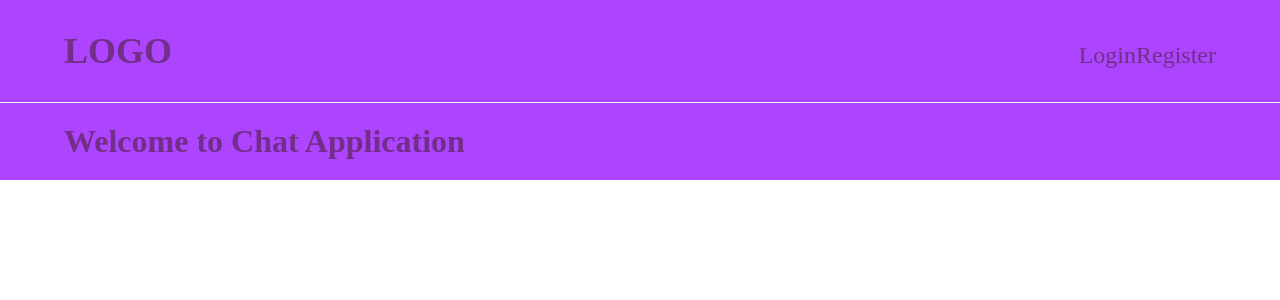
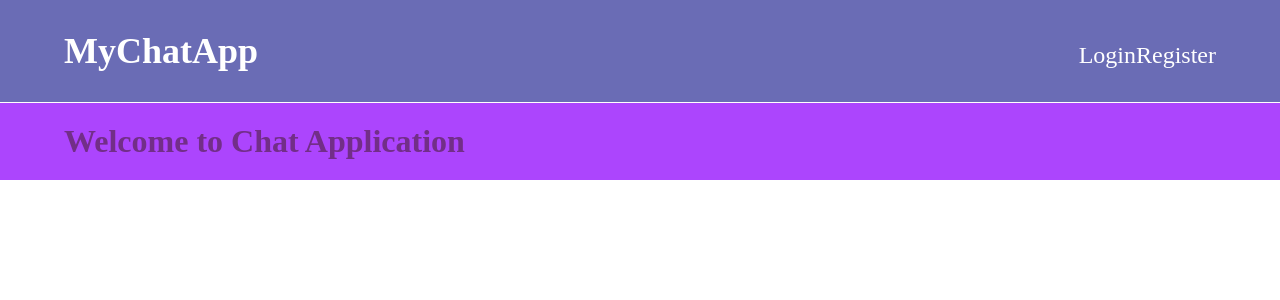
Before and after one commit to dianalemen/chat, an Angular app: page /home in a window 1280 px wide. Shown: the top 300 px of the page. Built offline with nearby package versions, Linux system fonts and the light colour scheme.

Commit message:
changed styles

```diff
--- a/src/app/chats/chat-list/chat-list.component.css
+++ b/src/app/chats/chat-list/chat-list.component.css
@@ -10,7 +10,7 @@ ul {
     height: 650px;
     width: 100%;
     float: left;
-    background-color: #ac45fd;
+    background-color: #6a6cb5;
     overflow-x: hidden;
     overflow-y: scroll;
 }
--- a/src/app/core/header/header.component.css
+++ b/src/app/core/header/header.component.css
@@ -1,7 +1,7 @@
 nav {
     align-items: baseline;
-    background-color: #ac45fd;
-    color: #722e88;
+    background-color: #6a6cb5;
+    color: white;
     display: flex;
     font-size: 24px;
     justify-content: space-between;
@@ -11,5 +11,5 @@ nav {
 
 a {
     text-decoration: none;
-    color: #722e88;
+    color: white;
 }
--- a/src/app/core/header/header.component.html
+++ b/src/app/core/header/header.component.html
@@ -1,6 +1,6 @@
 <nav>
 
-    <h1 class="chat-logo"><a routerLink="/" routerLinkActive="active">LOGO</a></h1>
+    <h1 class="chat-logo"><a routerLink="/" routerLinkActive="active">MyChatApp</a></h1>
 
     <ct-nav class="ct-nav"></ct-nav>
 </nav>
--- a/src/app/core/nav/nav.component.css
+++ b/src/app/core/nav/nav.component.css
@@ -1,6 +1,6 @@
 a {
     text-decoration: none;
-    color: #722e88;
+    color: white;
 }
 
 ct-nav {
--- a/src/app/messages/shared/message-list/message-list.component.css
+++ b/src/app/messages/shared/message-list/message-list.component.css
@@ -4,6 +4,13 @@
 
 ul {
     padding-left: 0;
+    margin-bottom: 0;
+    margin-top: 0;
+}
+
+.chat-right-side {
+    overflow-x: hidden;
+    overflow-y: scroll;
 }
 
 .chat-content__info {
@@ -11,6 +18,10 @@ ul {
     justify-content: space-between;
     margin-bottom: 10px;
     padding: 10px;
+}
+
+.chat-content__massege1 {
+    margin-top: 40px;
 }
 
 .user-content__image {
@@ -56,7 +67,7 @@ button {
 
 .chat-content__text {
     align-content: flex-start;
-    background-color: #a58adc;
+    background-color: #6a6cb5;
     border-radius: 10px;
     min-width: 200px;
     padding: 1px 1px 1px 1px;
--- a/src/app/messages/shared/message.service.ts
+++ b/src/app/messages/shared/message.service.ts
@@ -24,7 +24,7 @@ private heroesUrl = 'http://eleksfrontendcamp-mockapitron.rhcloud.com/messages';
 
     private extractData(res: Response) {
         let body = res.json();
-        return body.slice(body.length-6);
+        return body.slice(body.length-4);
     }
 
    // getAll(chatId){
```
